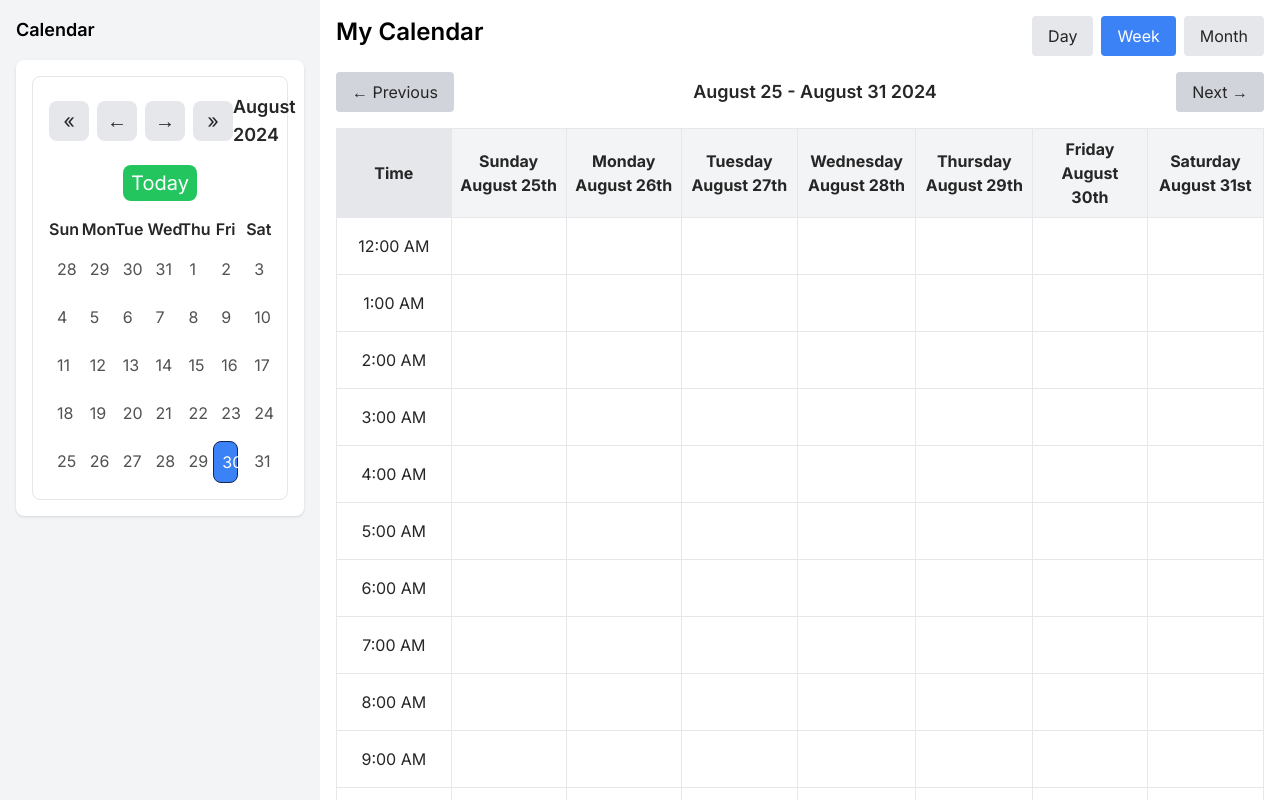
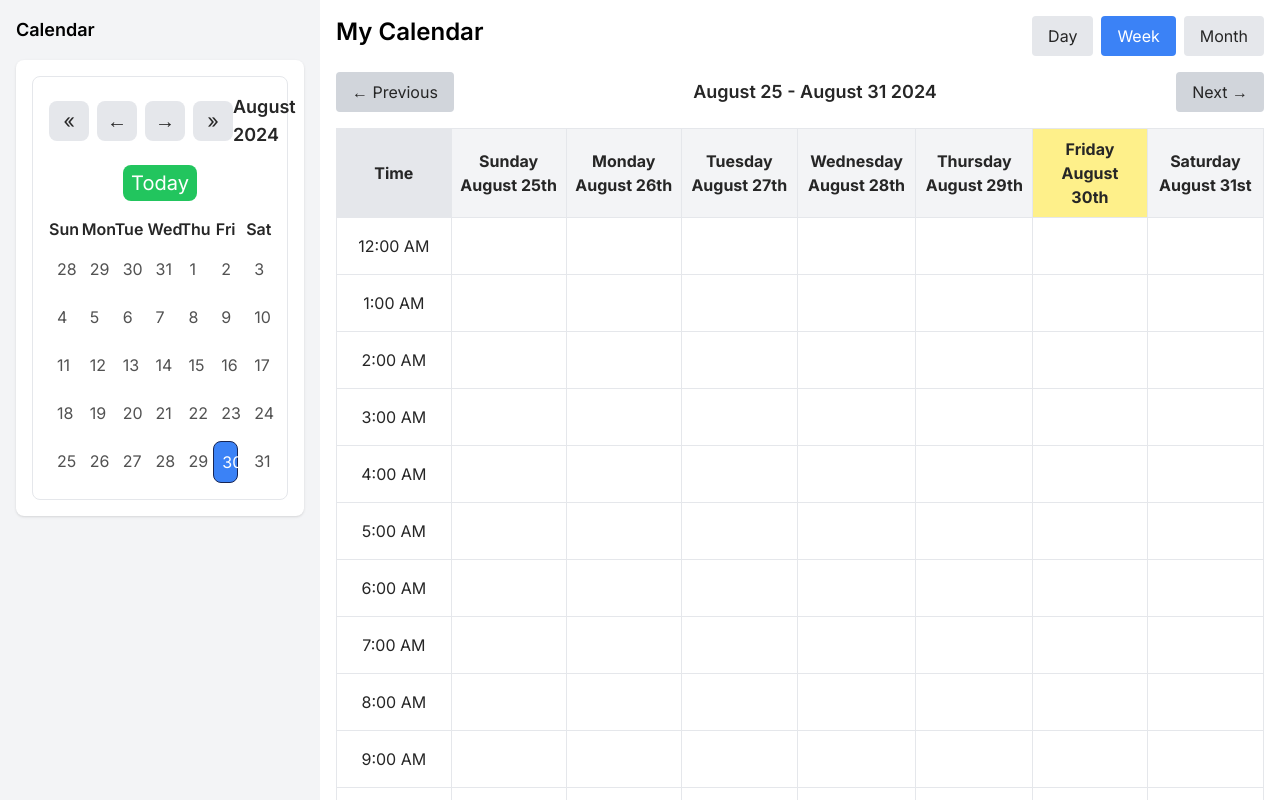
Before and after one commit to SagarBM13/google-calendar, a Next.js app: page / in a window 1280 px wide. Both pictures are taken after a click on the button "Week". Shown: the top 800 px of the page. Built offline with nearby package versions, Linux system fonts and the light colour scheme.

Commit message:
Highlighting Current Day

```diff
--- a/src/app/components/views/month.tsx
+++ b/src/app/components/views/month.tsx
@@ -1,11 +1,13 @@
 import React from 'react';
 import { useDate } from '@/app/context/date-provider';
+import moment from 'moment';
 
 const Month: React.FC = () => {
     const { selectedDate, goToPreviousMonth, goToNextMonth } = useDate();
 
     const startOfMonth = selectedDate.clone().startOf('month');
     const endOfMonth = selectedDate.clone().endOf('month');
+    const today = moment();
     const days = [];
     let day = startOfMonth;
 
@@ -32,7 +34,7 @@ const Month: React.FC = () => {
                     </div>
                 ))}
                 {days.map((day, i) => (
-                    <div key={i} className="border p-4 rounded-lg h-36 text-neutral-800">
+                    <div key={i} className={`border p-4 rounded-lg h-36 text-neutral-800 ${day.isSame(today, 'day') ? 'bg-yellow-200' : ''}`}>
                         <h3 className="font-semibold">{day.format('D')}</h3>
                     </div>
                 ))}
--- a/src/app/components/views/week.tsx
+++ b/src/app/components/views/week.tsx
@@ -7,6 +7,7 @@ const Week: React.FC = () => {
 
     const startOfWeek = selectedDate.clone().startOf('week');
     const endOfWeek = selectedDate.clone().endOf('week');
+    const today = moment();
     const days = [...Array(7)].map((_, i) => startOfWeek.clone().add(i, 'days'));
 
     return (
@@ -24,7 +25,7 @@ const Week: React.FC = () => {
                     <tr>
                         <th className="border bg-gray-200 text-neutral-800 p-2 table-cell" style={{ width: '120px', height: '50px' }}>Time</th>
                         {days.map((day, i) => (
-                            <th key={i} className="border bg-gray-100 text-center p-2 table-cell text-neutral-800" style={{ width: '120px', height: '50px' }}>
+                            <th key={i} className={`border bg-gray-100 text-center p-2 table-cell text-neutral-800 ${day.isSame(today, 'day') ? 'bg-yellow-200' : 'bg-gray-100'}`} style={{ width: '120px', height: '50px' }}>
                                 <div>{day.format('dddd')}</div>
                                 <div>{day.format('MMMM Do')}</div>
                             </th>
```
